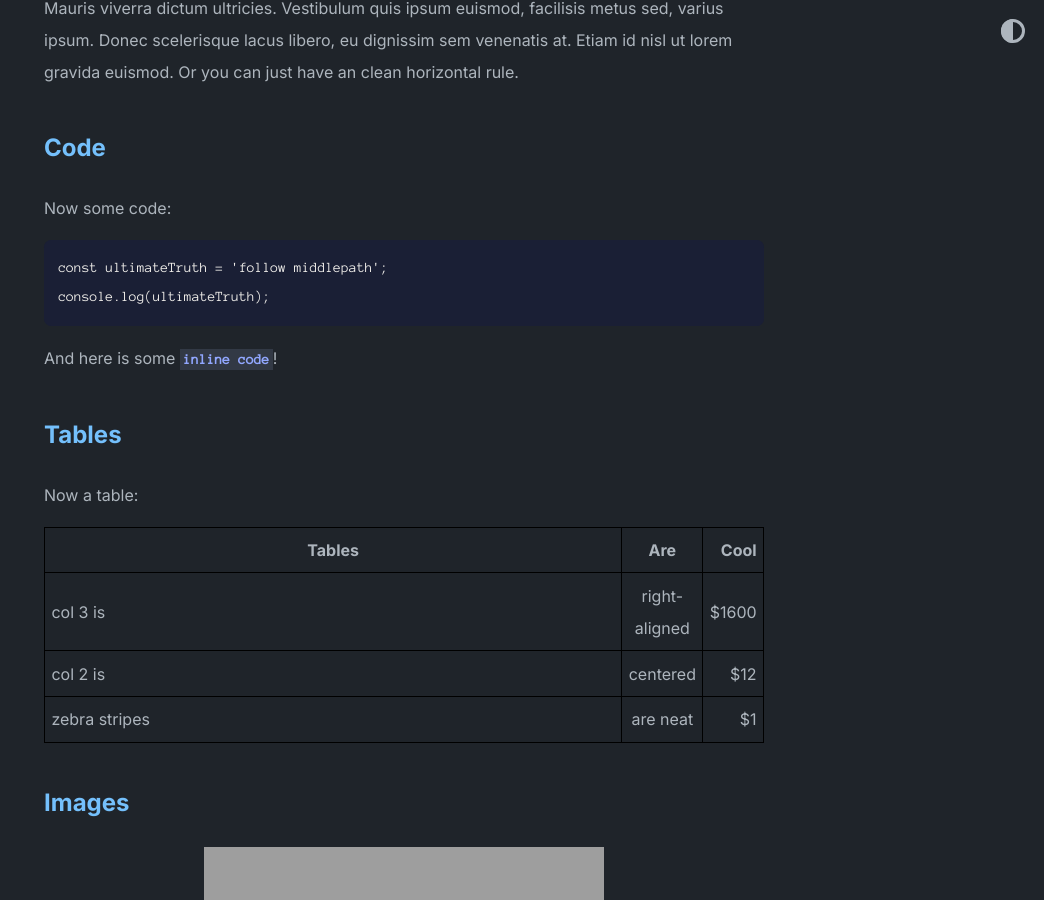
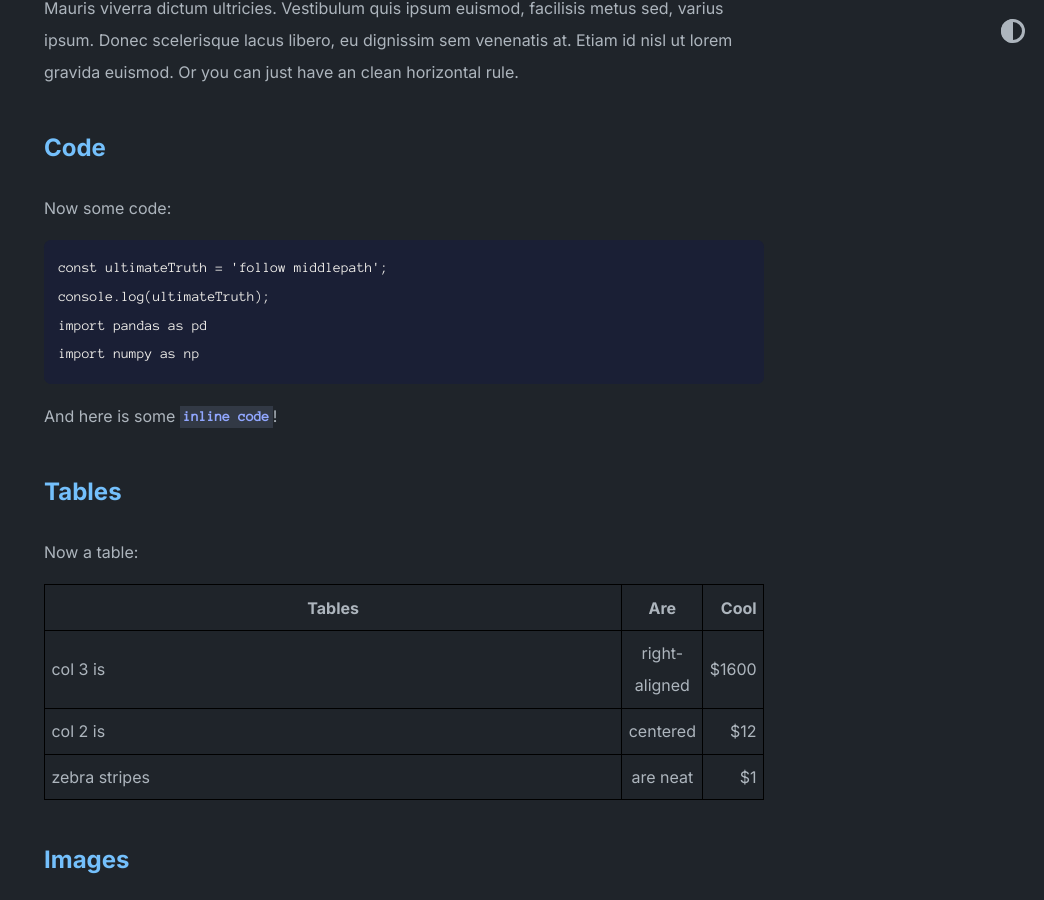
Before and after one commit to abhinavs/moonwalk, a Jekyll site: the page built from _posts/2020-07-07-overview-post.md, in a window 1280 px wide and 900 px high, scrolled down 1945 px. Shown: the whole window, without its empty margins (236-1280 px from the left). Built offline with Jekyll 4.4.1, drawn with Linux system fonts in a browser that asks for light colours; part of the change alters nothing that is shown; some of the changed text lies outside the part shown.

Commit message:
Update 2020-07-07-overview-post.md

````diff
--- a/_posts/2020-07-07-overview-post.md
+++ b/_posts/2020-07-07-overview-post.md
@@ -1,11 +1,11 @@
 ---
 layout: post
-author: Abhinav Saxena
+author: Alicia
 ---
 
 Lorem ipsum[^1] dolor sit amet, consectetur adipiscing elit. Pellentesque vel lacinia neque. Praesent nulla quam, ullamcorper in sollicitudin ac, molestie sed justo. Cras aliquam, sapien id consectetur accumsan, augue magna faucibus ex, ut ultricies turpis tortor vel ante. In at rutrum tellus.
 
-# Sample heading 1
+# Email Marketing Campaign
 ## Sample heading 2
 ### Sample heading 3
 #### Sample heading 4
@@ -55,6 +55,8 @@ Now some code:
 ```
 const ultimateTruth = 'follow middlepath';
 console.log(ultimateTruth);
+import pandas as pd
+import numpy as np
 ```
 
 And here is some `inline code`!
````
